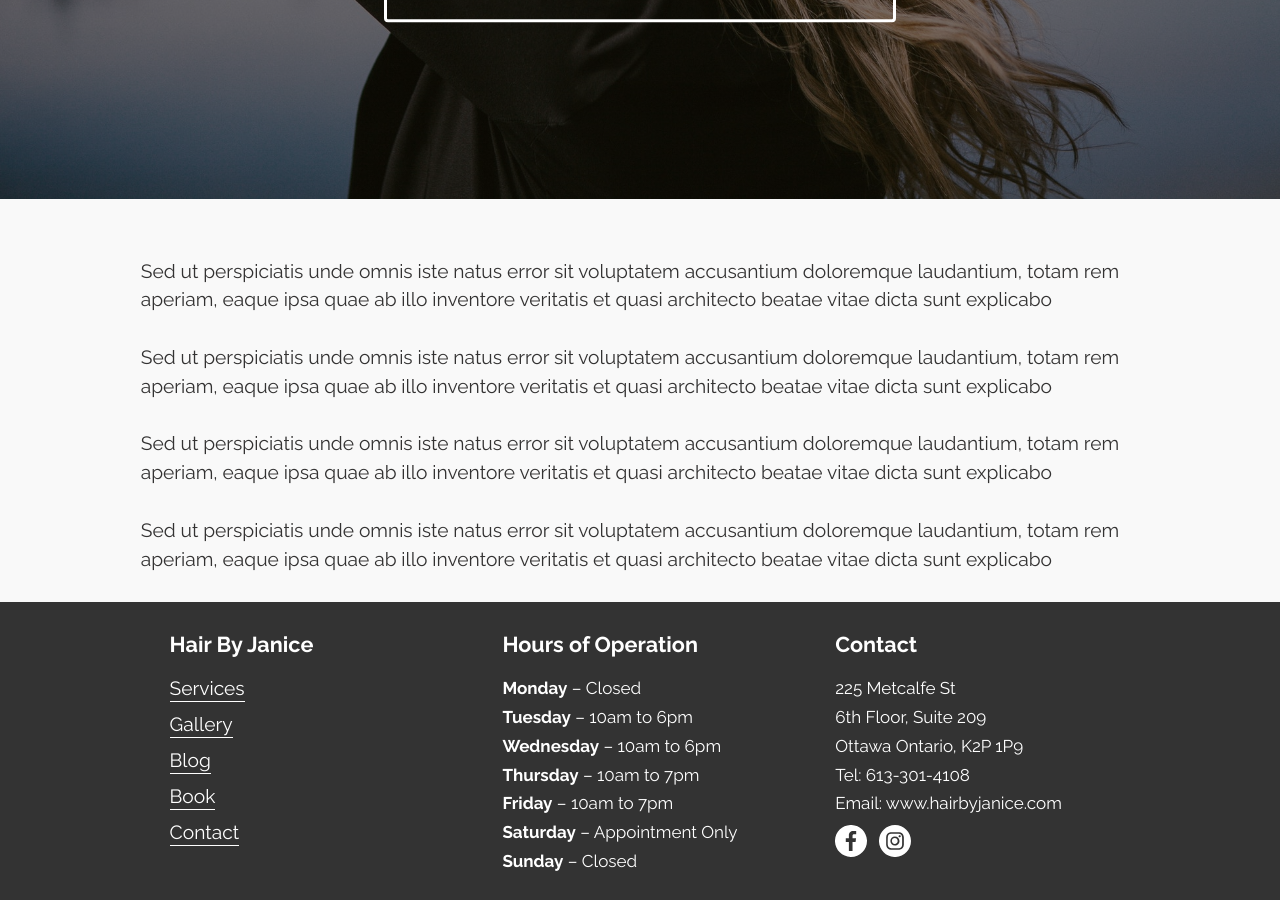
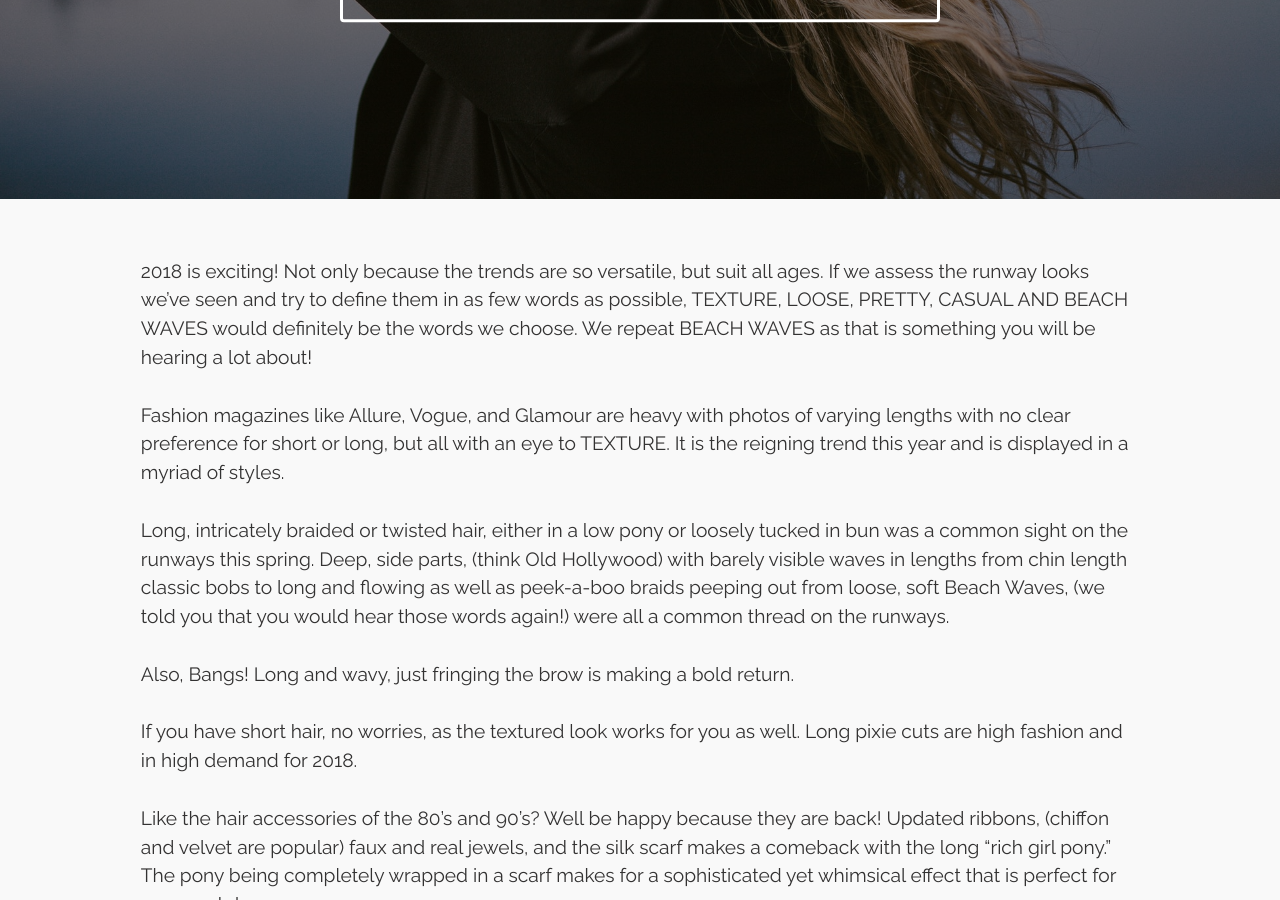
Before and after one commit to Dorsey2121/hair-by-janice, a Jekyll site: the page built from _posts/2018-09-01-article1.md, in a window 1280 px wide and 900 px high, scrolled down 341 px. Built offline with Jekyll 4.4.1, drawn with Linux system fonts in a browser that asks for light colours; some of the changed text lies outside the part shown.

Commit message:
Update Blog Posts “2018-09-01-article1”

```diff
--- a/_posts/2018-09-01-article1.md
+++ b/_posts/2018-09-01-article1.md
@@ -1,15 +1,36 @@
 ---
+image: /images/uploads/image-2.jpg
+title: Hair Trends for 2018
+preview-text: >-
+  2018 is exciting!   Not only because the trends are so versatile, but suit all
+  ages.  If we assess the runway looks we’ve seen and try to define them in as
+  few words as possible, TEXTURE, LOOSE, PRETTY, CASUAL AND BEACH WAVES would
+  definitely be the words we choose.  We repeat BEACH WAVES as that is something
+  you will be hearing a lot about!
 layout: blog-posts
-title: Winter Care Tips
-image: /images/uploads/image-2.jpg
-preview-text: Sed ut perspiciatis unde omnis iste natus error sit voluptatem accusantium doloremque laudantium, totam rem aperiam, eaque ipsa quae ab illo inventore veritatis et quasi architecto beatae vitae dicta sunt explicabo [...]
+---
+2018 is exciting!   Not only because the trends are so versatile, but suit all ages.  If we assess the runway looks we’ve seen and try to define them in as few words as possible, TEXTURE, LOOSE, PRETTY, CASUAL AND BEACH WAVES would definitely be the words we choose.  We repeat BEACH WAVES as that is something you will be hearing a lot about!
 
----
 
-Sed ut perspiciatis unde omnis iste natus error sit voluptatem accusantium doloremque laudantium, totam rem aperiam, eaque ipsa quae ab illo inventore veritatis et quasi architecto beatae vitae dicta sunt explicabo
 
-Sed ut perspiciatis unde omnis iste natus error sit voluptatem accusantium doloremque laudantium, totam rem aperiam, eaque ipsa quae ab illo inventore veritatis et quasi architecto beatae vitae dicta sunt explicabo
+Fashion magazines like Allure, Vogue, and Glamour are heavy with photos of varying lengths with no clear preference for short or long, but all with an eye to TEXTURE.  It is the reigning trend this year and is displayed in a myriad of styles.
 
-Sed ut perspiciatis unde omnis iste natus error sit voluptatem accusantium doloremque laudantium, totam rem aperiam, eaque ipsa quae ab illo inventore veritatis et quasi architecto beatae vitae dicta sunt explicabo
 
-Sed ut perspiciatis unde omnis iste natus error sit voluptatem accusantium doloremque laudantium, totam rem aperiam, eaque ipsa quae ab illo inventore veritatis et quasi architecto beatae vitae dicta sunt explicabo
+
+Long, intricately braided or twisted hair, either in a low pony or loosely tucked in bun was a common sight on the runways this spring.  Deep, side parts, (think Old Hollywood) with barely visible waves in lengths from chin length classic bobs to long and flowing as well as peek-a-boo braids peeping out from loose, soft Beach Waves, (we told you that you would hear those words again!) were all a common thread on the runways.
+
+
+
+Also, Bangs! Long and wavy, just fringing the brow is making a bold return.
+
+
+
+If you have short hair, no worries, as the textured look works for you as well.  Long pixie cuts are high fashion and in high demand for 2018.
+
+
+
+Like the hair accessories of the 80’s and 90’s?  Well be happy because they are back! Updated ribbons, (chiffon and velvet are popular) faux and real jewels, and the silk scarf makes a comeback with the long “rich girl pony.” The pony being completely wrapped in a scarf makes for a sophisticated yet whimsical effect that is perfect for your workday.
+
+
+
+So we want WAVES and we want them LOOSE, but we also are not prepared to parade around in what amounts to a bad case of bed head. How we avoid this is by getting the right textured haircut and by reigning in and locking that hair with the right products.
```
